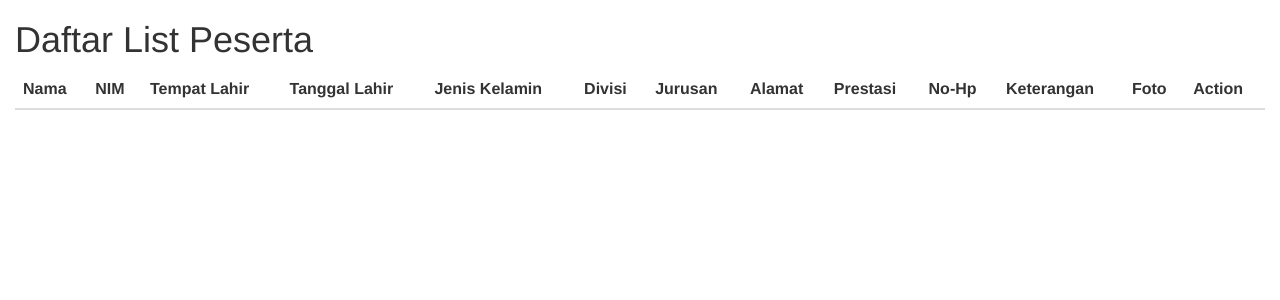
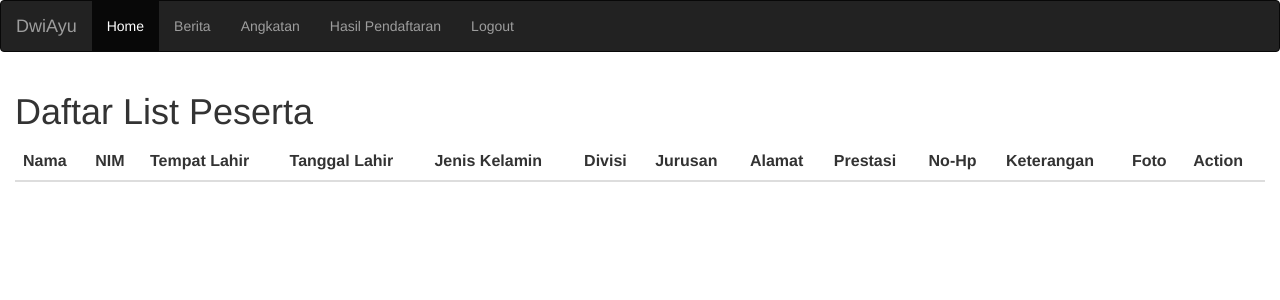
Before and after one commit to dwiayu/project-uas, a CodeIgniter app: the page made by application/views/hasil_daftar_dt.php in a window 1280 px wide. Shown: the top 300 px of the page. Run offline with CodeIgniter, Linux system fonts and the light colour scheme; data that the repository does not hold is empty; some libraries are stand-ins or nearby versions.

Commit message:
perbaikan navbar pas setiap views

```diff
--- a/application/views/berita.php
+++ b/application/views/berita.php
@@ -14,7 +14,8 @@
       <a class="navbar-brand" href="#">DwiAyu</a>
   </div>
     <ul class="nav navbar-nav">
-    <li><a href="<?php echo base_url('index.php/admin/') ?>">Home</a></li>
+    <li class="active"><a href="<?php echo site_url()?>/portal">Home</a></li>
+    <li><a href="<?php echo base_url('index.php/admin/') ?>">Berita</a></li>
     <li><a href="<?php echo base_url('index.php/admin/tampilAngkatan') ?>">Angkatan</a></li>
     <li><a href="<?php echo base_url('index.php/admin/dataTable') ?>">Hasil Pendaftaran</a></li>
     <li><a href="<?php echo base_url('index.php/login/logout') ?>">Logout</a>
--- a/application/views/hasil_daftar_dt.php
+++ b/application/views/hasil_daftar_dt.php
@@ -9,6 +9,19 @@
 
 </head>
 <body>
+<nav class="navbar navbar-inverse">
+  <div class="container-fluid">
+    <div class="navbar-header">
+      <a class="navbar-brand" href="#">DwiAyu</a>
+  </div>
+    <ul class="nav navbar-nav">
+    <li class="active"><a href="<?php echo site_url()?>/portal">Home</a></li>
+    <li><a href="<?php echo base_url('index.php/admin/') ?>">Berita</a></li>
+    <li><a href="<?php echo base_url('index.php/admin/tampilAngkatan') ?>">Angkatan</a></li>
+    <li><a href="<?php echo base_url('index.php/admin/dataTable') ?>">Hasil Pendaftaran</a></li>
+    <li><a href="<?php echo base_url('index.php/login/logout') ?>">Logout</a>
+    </ul>
+</nav>
 <div class="col-xs-12 col-sm-12 col-md-12 col-lg-12">
 <?php echo form_open_multipart('Admin/updateDaftar');?>
     <h1>Daftar List Peserta</h1>
```
Also changed, not shown: application/views/angkatan.php (+4 -3 lines), application/views/divisi.php (+7 -6 lines), application/views/news.php (+6 -5 lines).
